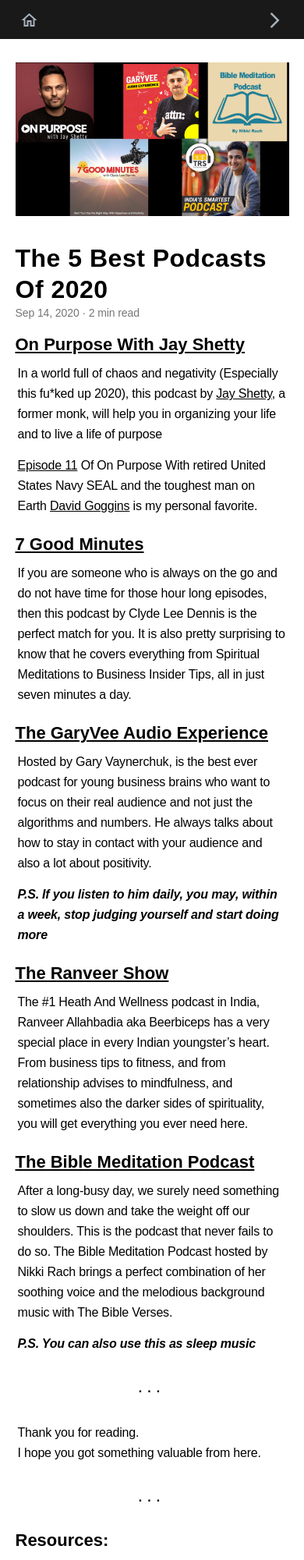
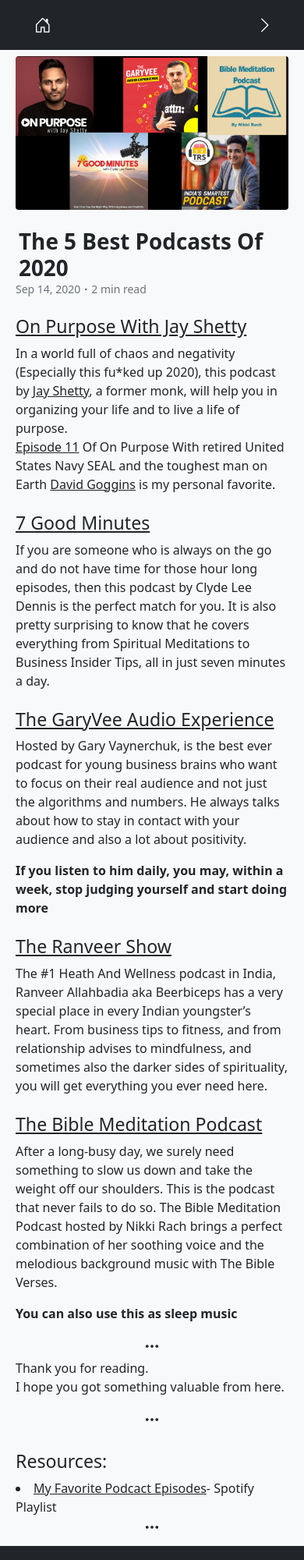
Before and after one commit to shivp436/github.bootshiv.io, a plain HTML site: page blogs/5-best-podcasts-2020.html in a window 390 px wide. Shown: the top 2000 px of the page at 78% size. Drawn offline with nearby package versions, Linux system fonts and the light colour scheme; a web font is replaced by a local one.

```diff
--- a/blogs/5-best-podcasts-2020.html
+++ b/blogs/5-best-podcasts-2020.html
@@ -1,173 +1,125 @@
 <!DOCTYPE html>
-<html lang="">
+<html lang="en">
+
 <head>
-    <meta charset="utf-8">
-    <meta name="viewport" content="width=device-width, initial-scale=1.0">
-    <title>The 5 Best Podcasts Of 2020 | TIW</title>
-    <link rel="stylesheet" type="text/css" href="../css/style.css">
-    <link rel="stylesheet" type="text/css" href="../css/blogs.css">
+	<meta charset="UTF-8" />
+	<meta http-equiv="X-UA-Compatible" content="IE=edge" />
+	<meta name="viewport" content="width=device-width, initial-scale=1.0" />
 
-<!--    GOOGLE FONTS-->
-    <style>
-        @import url('https://fonts.googleapis.com/css2?family=Open+Sans:wght@300&family=Poppins:wght@300&display=swap');
-    </style>
-    <style>
-        @import url('https://fonts.googleapis.com/css2?family=Bitter&family=Copse&family=Scope+One&display=swap');
-    </style>
-<!--    GOOGLE MATERIAL ICONS-->
-    <link href="https://fonts.googleapis.com/icon?family=Material+Icons+Outlined"
-      rel="stylesheet">
-    <link href="https://fonts.googleapis.com/icon?family=Material+Icons"
-      rel="stylesheet">
+
+	<!--   BOOTSTRAP ICONS-->
+	<link href="https://cdn.jsdelivr.net/npm/bootstrap@5.1.1/dist/css/bootstrap.min.css" rel="stylesheet" integrity="sha384-F3w7mX95PdgyTmZZMECAngseQB83DfGTowi0iMjiWaeVhAn4FJkqJByhZMI3AhiU" crossorigin="anonymous">
+	<!-- JavaScript Bundle with Popper -->
+	<script src="https://cdn.jsdelivr.net/npm/bootstrap@5.1.1/dist/js/bootstrap.bundle.min.js" integrity="sha384-/bQdsTh/da6pkI1MST/rWKFNjaCP5gBSY4sEBT38Q/9RBh9AH40zEOg7Hlq2THRZ" crossorigin="anonymous"></script>
+	<link rel="stylesheet" href="https://cdn.jsdelivr.net/npm/bootstrap-icons@1.3.0/font/bootstrap-icons.css">
+
 	<!--    FONT AWESOME ICONS-->
 	<script src="https://kit.fontawesome.com/ef427c7352.js" crossorigin="anonymous"></script>
 
+
+	<link rel="stylesheet" href="../css/style.css">
+	<link rel="stylesheet" href="../css/blogs.css">
+
+	<title>The Infinity Writings</title>
 </head>
 
-<body>
+<body class="bg-black">
 
-    <nav id="main-nav-container" >
-        <ul id="nav-list-1">
-            <li id="nav-item-1" class="nav-items">
-                <a href="../index.html" id="nav-link-1" class="nav-links">
-                    <span class="material-icons-outlined color">home</span>
+	<!--   NAVBAR -->
+
+	<nav id="navbar" class="navbar navbar-expand navbar-dark bg-dark">
+		<div class="container row mx-auto">
+			<h2 class="navbar-brand mt-3 d-none d-md-block col-md-10 fs-2">5 Best Podcasts Of 2020</h2>
+
+			<div class="container col-md-2 ms-md-5">
+				<ul class="navbar-nav row text-center fs-4">
+					<li class="nav-item col-2">
+						<a href="../index.html" class="nav-link active">
+							<i class="bi d-lg-none bi-house-door"></i>
+							<i class="bi d-none d-lg-block fs-2 bi-house-door"></i>
 						</a>
 					</li>
-
-            <li id="nav-item-2" class="nav-items">
+					<li class="nav-item col-8 col-md-1">
+						<h2 class="navbar-brand d-none d-sm-block d-md-none fs-2 mt-1 border-bottom">5 Best Podcasts Of 2020</h2>
 					</li>
-
-            <li id="nav-item-3" class="nav-items">
-                <a href="6-things-to-learn-by-20.html" id="nav-link-3" class="nav-links">
-                    <span class="material-icons-outlined color">arrow_forward_ios</span>
+					<li class="nav-item col-2">
+						<a href="6-things-to-learn-by-20.html" class="nav-link active  d-lg-none">
+							<i class="bi bi-chevron-right"></i>
 						</a>
 					</li>
 				</ul>
+			</div>
+		</div>
 	</nav>
 
-    <main class="main-container">
+	<!--	MAIN BLOG CONTENT-->
+	<section class="p-2 bg-light">
+		<div class="container">
+			<img src="../img/blog-1-img.jpg" alt="Collage" class="img-fluid rounded">
+			<h2 class="text-start mt-4 mb-0 fs-1 fw-bold ms-1">The 5 Best Podcasts Of 2020</h2>
+			<p class="text-muted small">Sep 14, 2020<i class="bi bi-dot"></i>2 min read</p>
 
-    <figure class="image-container">
-        <img class="image" src="../img/blog-1-img.jpg" alt="YouTube In An iPad">
-    </figure>
+			<h3 class="fs-3 mt-4 mb-2 text-decoration-underline">On Purpose With Jay Shetty</h3>
+			<p class="">
+				In a world full of chaos and negativity (Especially this fu*ked up 2020), this podcast by
+				<a href="https://g.co/kgs/Nteuy4" class="text-dark" target="_blank">Jay Shetty</a>,
+				a former monk, will help you in organizing your life and to live a life of purpose.
+				<br>
+				<a href="https://jayshetty.me/podcast/david-goggins-on-dealing-with-childhood-traumas/" class="text-dark" target="_blank">Episode 11</a> Of On Purpose With retired United States Navy SEAL and the toughest man on Earth <a target="_blank" href="https://g.co/kgs/ZUDqY1" class="text-dark">David Goggins</a> is my personal favorite.
+			</p>
 
-    <header id="heading-box">
-        <h1 id="heading">The 5 Best Podcasts Of 2020</h1>
-        <div id="read-time">Sep 14, 2020 &middot; 2 min read</div>
-    </header>
-
-
-    <div class="sub-heading-box">
-        <h2 class="sub-heading"><a href="https://jayshetty.me/podcast/" class="main-text-link">On Purpose With Jay Shetty</a></h2>
-    </div>
-    <div class="main-text-box">
-        <p class="main-text">
-            In a world full of chaos and negativity (Especially this fu*ked up 2020), this podcast by <a href="https://g.co/kgs/Nteuy4" class="main-text-link" target="_blank">Jay Shetty</a>, a former monk, will help you in organizing your life and to live a life of purpose
-        </p>
-        <hr class="main-text-breakers">
-        <p class="main-text">
-            <a href="https://jayshetty.me/podcast/david-goggins-on-dealing-with-childhood-traumas/" class="main-text-link" target="_blank">Episode 11</a> Of On Purpose With retired United States Navy SEAL and the toughest man on Earth <a target="_blank" href="https://g.co/kgs/ZUDqY1" class="main-text-link">David Goggins</a> is my personal favorite.
-        </p>
-    </div>
-
-    <div class="sub-heading-box">
-        <h2 class="sub-heading"><a target="_blank" href="https://7goodminutes.com/podcast/" class="main-text-link">7 Good Minutes</a></h2>
-    </div>
-    <div class="main-text-box">
-        <p class="main-text">
+			<h3 class="fs-3 mt-4 mb-2 text-decoration-underline">7 Good Minutes</h3>
+			<p class="">
 				If you are someone who is always on the go and do not have time for those hour long episodes, then this podcast by Clyde Lee Dennis is the perfect match for you. It is also pretty surprising to know that he covers everything from Spiritual Meditations to Business Insider Tips, all in just seven minutes a day.
 			</p>
-    </div>
 
-   <div class="sub-heading-box">
-        <h2 class="sub-heading"><a href="https://www.garyvaynerchuk.com/podcast/" class="main-text-link" target="_blank">The GaryVee Audio Experience</a></h2>
-    </div>
-    <div class="main-text-box">
-        <p class="main-text">
+			<h3 class="fs-3 mt-4 mb-2 text-decoration-underline">The GaryVee Audio Experience</h3>
+			<p class="">
 				Hosted by Gary Vaynerchuk, is the best ever podcast for young business brains who want to focus on their real audience and not just the algorithms and numbers.
 				He always talks about how to stay in contact with your audience and also a lot about positivity.
 			</p>
-        <hr class="main-text-breakers">
-        <p class="main-text em bold">
-            P.S. If you listen to him daily, you may, within a week, stop judging yourself and start doing more
+			<p class="fw-bold">
+				If you listen to him daily, you may, within a week, stop judging yourself and start doing more
 			</p>
-    </div>
 
-    <div class="sub-heading-box">
-        <h2 class="sub-heading"><a href="https://the-ranveer-show.simplecast.com/" class="main-text-link" target="_blank">The Ranveer Show</a></h2>
-    </div>
-    <div class="main-text-box">
-        <p class="main-text">
+
+			<h3 class="fs-3 mt-4 mb-2 text-decoration-underline">The Ranveer Show</h3>
+			<p class="">
 				The #1 Heath And Wellness podcast in India, Ranveer Allahbadia aka Beerbiceps has a very special place in every Indian youngster’s heart. From business tips to fitness, and from relationship advises to mindfulness, and sometimes also the darker sides of spirituality, you will get everything you ever need here.
 			</p>
-    </div>
 
-    <div class="sub-heading-box">
-        <h2 class="sub-heading"><a href="https://biblemeditationpodcast.libsyn.com/" class="main-text-link" target="_blank">The Bible Meditation Podcast</a></h2>
-    </div>
-    <div class="main-text-box">
-        <p class="main-text">
+			<h3 class="fs-3 mt-4 mb-2 text-decoration-underline">The Bible Meditation Podcast</h3>
+			<p class="">
 				After a long-busy day, we surely need something to slow us down and take the weight off our shoulders. This is the podcast that never fails to do so.
 				The Bible Meditation Podcast hosted by Nikki Rach brings a perfect combination of her soothing voice and the melodious background music with The Bible Verses.
 			</p>
-        <hr class="main-text-breakers">
-        <p class="main-text em bold">P.S. You can also use this as sleep music</p>
+			<p class="fw-bold">You can also use this as sleep music</p>
 		</div>
 
-
-
-    <hr class="section-breakers">
-
-    <div class="post-script">
-        <div class="main-text-box">
-            <p class="main-text">
+		<!--		THANK YOU & RESOURCES & WRITER INFO-->
+		<div class="container text-center">
+			<i class="bi bi-three-dots lead"></i>
+			<p class="text-start">
 				Thank you for reading.<br>
-                I hope you got something valuable from here.<br>
+				I hope you got something valuable from here.
 			</p>
+			<i class="bi bi-three-dots lead"></i>
+			<h3 class="fs-3 mt-4 mb-2 text-start">
+				Resources:
+			</h3>
+			<li class="text-start">
+				<a class="text-dark" href="https://open.spotify.com/playlist/5Uy0YsEONpEf7kyLc2uixs?si=cb022ca2178b4aec" target="_blank">My Favorite Podcact Episodes</a>- Spotify Playlist
+			</li>
+			<i class="bi bi-three-dots lead"></i>
 		</div>
 
-        <hr class="section-breakers">
+	</section>
 
-        <div class="sub-heading-box">
-            <h2 class="sub-heading">Resources:</h2>
-        </div>
-        <div class="main-text-box">
-            <ul class="main-text main-text-list">
-                <li><a class="main-text-link" href="https://open.spotify.com/playlist/5Uy0YsEONpEf7kyLc2uixs?si=cb022ca2178b4aec" target="_blank">My Favorite Podcact Episodes</a>- Spotify Playlist</li>
-            </ul>
-        </div>
+	<!--    FOOTER SECTION-->
 
-        <hr class="section-breakers">
-
-        <div class="main-text-box">
-            <div id="writers-box">
-
-                <!-- ONLY ONE WRITER"S BOX: THAT"S WHY ID -->
-                <!-- BUT IT CAN HAVE MANY WRITERS: THAT"S WHY CLASS FOR WRITER IMAGE AND NAME            -->
-                <p id="written-by">Written by &#58;</p>
-                <a href="#">
-                    <img class="writer-image" src="../img/shiv.jpg" alt="Writer's Image">
-                </a>
-                <a href="#" class="writer-name-link">
-                    <cite class="writer-name">Shivanand P</cite>
-                </a>
-
-            </div>
-            <div id="subscription-box">
-                <a href="https://0e7l0cv0oil.typeform.com/to/D7IBSl4c" target="_blank" id="subscribe-link">
-                    <span class="material-icons md-24 color">mail_outline</span>&nbsp;Subscribe&nbsp;Or&nbsp;Suggest&nbsp;!
-                </a>
-            </div>
-        </div>
-
-    </div>
-
-</main>
-
-
-    <footer id="main-footer-container">
-
-                <div class="social-handles">
+	<section class="p-2 bg-dark">
+		<div class="row">
+			<div class="col-md-6 p-0 social-handles border-end">
 
 				<ul id="social-handles-list">
 					<li class="social-list-items">
@@ -203,9 +155,17 @@
 
 			</div>
 
-                <p id="copyright">
-                    &copy; Shivanand P 2021
-                </p>
-    </footer>
-</body>
-</html>
+			<div class="col-md-6 text-center text-light my-md-auto fw-normal ">
+
+				<span>&copy; Shivanand P 2021</span>
+
+			</div>
+
+		</div>
+
+	</section>
+
+
+	<script src="../js/script.js"></script>
+
+</body></html>
--- a/css/blogs.css
+++ /dev/null
@@ -1,277 +0,0 @@
-* {
-    margin: 0;
-    padding: 0;
-    text-decoration: none;
-    font-family: sans-serif;
-}
-
-@media only screen and (max-width:576px) {
-
-
-    /*    NAV BAR*/
-
-    #main-nav-container {
-        background-color: rgb(0, 0, 0, 0.9);
-        position: static;
-        /*    border-radius: 0px 0px 15px 15px;*/
-    }
-
-    #nav-list-1 {
-        display: flex;
-        flex-direction: row;
-        justify-content: space-around;
-        flex-wrap: wrap;
-    }
-
-    .nav-items {
-        /*        border: 1px solid red;*/
-        list-style: none;
-        line-height: 50px;
-        vertical-align: middle;
-        box-sizing: border-box;
-        padding: 0px 10px;
-        text-align: center;
-    }
-
-    #nav-item-1 {
-        flex: 1;
-    }
-
-    #nav-item-2 {
-        flex: 4;
-        text-align: end;
-    }
-
-    #nav-item-3 {
-        flex: 1;
-    }
-
-    .nav-links {
-        color: #fff;
-        text-decoration: none;
-    }
-
-    /*    ICONS */
-
-    .material-icons-outlined {
-        vertical-align: middle;
-    }
-
-    .material-icons-outlined.color {
-        color: #a7b3be;
-    }
-
-
-    /*    MAIN*/
-
-    .main-container {
-        background-color: #FFF;
-        padding: 5px;
-    }
-
-    .image-container {
-        width: 100%;
-        text-align: center;
-        margin: 25px auto;
-    }
-
-    .image {
-        width: 90vw;
-        box-sizing: border-box;
-        margin-bottom: 5px;
-    }
-
-    .image-caption {
-        /*        border: 1px solid red;*/
-        font-size: 14px;
-        color: #757575;
-        line-height: 20px;
-    }
-
-    .image-caption-links {
-        /*        border: 1px solid red;*/
-        color: #757575;
-        text-decoration: underline;
-    }
-
-    /*    MAIN HEADING AND TEXT*/
-    #heading-box {
-        /*        border: 1px solid red;*/
-        max-width: 90vw;
-        margin: 15px auto;
-        box-sizing: border-box;
-    }
-
-    #heading {
-        /*        border: 1px solid red;*/
-        font-weight: 600;
-        font-size: 32px;
-        line-height: 40px;
-        letter-spacing: 0.5px;
-    }
-
-    #read-time {
-        color: #757575;
-        font-size: 14px;
-        line-height: 20px;
-        letter-spacing: -0.1px;
-    }
-
-    .sub-heading-box {
-        width: 90vw;
-        margin: 15px auto 5px;
-        padding: 2px 0px 0px;
-        box-sizing: border-box;
-    }
-
-    .sub-heading {
-        font-size: 22px;
-        line-height: 28px;
-        letter-spacing: 0px;
-        font-weight: 600;
-    }
-
-    .main-text-box {
-        width: 90vw;
-        margin: 3px auto;
-        padding: 5px 3px;
-        box-sizing: border-box;
-        text-align: left;
-    }
-
-    .main-text {
-        font-size: 16px;
-        line-height: 26px;
-        letter-spacing: -0.2px;
-    }
-
-    .main-text-link {
-        color: inherit;
-        text-decoration: underline;
-    }
-
-    .main-text-list {
-        /*        border: 1px solid red;*/
-        box-sizing: border-box;
-        width: 100%;
-        padding-left: 5vw;
-    }
-
-    /*    MAIN-TEXT-BREAKERS*/
-    .main-text-breakers {
-        border: 0px;
-        /*        border: 1px solid red;*/
-        margin: 7px auto;
-    }
-
-    .text-quote {
-        box-sizing: border-box;
-        border-left: 4px solid #000;
-        padding-left: 10px;
-        font-weight: 600;
-    }
-
-
-    /*    SECTION BREAKERS*/
-
-    .section-breakers {
-        border: 0px;
-        margin: 30px auto;
-        text-align: center;
-        letter-spacing: 7px;
-        font-weight: 600;
-    }
-
-    .section-breakers:after {
-        content: "..."
-    }
-
-/*    STYLING*/
-
-    .dotted {
-        list-style: disc;
-    }
-
-    .und {
-        text-decoration: underline;
-    }
-
-    .bold {
-        font-weight: 600;
-    }
-
-    .em {
-        font-style: italic
-    }
-
-    /*    WRITER'S BOX*/
-
-    #writers-box {
-        margin: 0px -15px;
-        padding: 10px;
-        /*        border: 1px solid red;*/
-        border-radius: 7px;
-        background: rgb(0, 0, 0, 0.2);
-        box-sizing: border-box;
-        box-shadow: 2px 2px 2px 2px rgb(0, 0, 0, 0.3);
-    }
-
-    #writers-box #written-by {
-        /*        border: 1px solid red;*/
-        padding: 0px 0px 3px;
-        color: #272727;
-    }
-
-    #writers-box a {
-        /*        border: 1px solid red;*/
-        vertical-align: middle;
-        margin: 0px 0px 20px;
-    }
-
-    #writers-box .writer-name-link {
-        color: green;
-        text-decoration: underline;
-        line-height: 20px;
-    }
-
-
-    .writer-image {
-        max-width: 15%;
-        border: 3px solid green;
-        border-radius: 50%;
-    }
-
-
-    /*    SUBSCRIPTION BOX */
-
-    #subscription-box {
-        margin: 15px -15px 0px;
-        padding: 10px 10px 10px 0px;
-/*        border: 1px solid red;*/
-        border-radius: 7px;
-        background: rgb(0, 0, 0, 0.2);
-        box-sizing: border-box;
-        box-shadow: 1.5px 1.5px 1.5px 1.5px rgb(0, 0, 0, 0.3);
-        text-align: center;
-    }
-
-    #subscribe-link {
-        color: #000;
-        font-size: 20px;
-        font-weight: 900;
-        font-family: 'Scope One';
-    }
-
-    .material-icons {
-        vertical-align: middle;
-    }
-
-    .material-icons.md-24 {
-        font-size: 24px;
-    }
-
-    .material-icons.color {
-        color: #000;
-    }
-
-}
```
Lines whose indentation alone changed are shown as unchanged.
